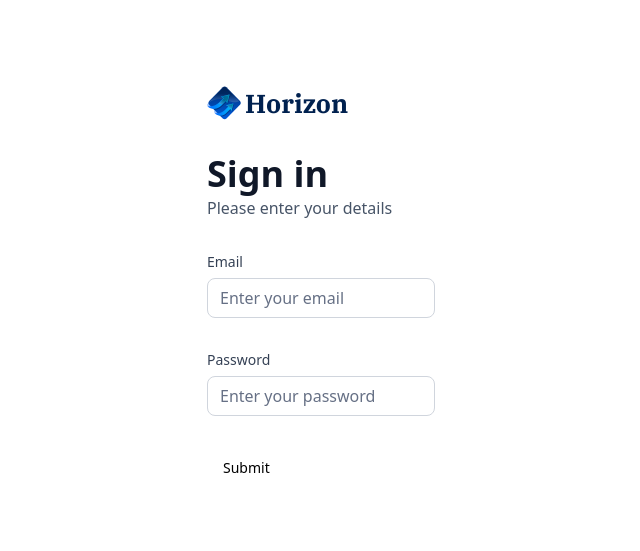
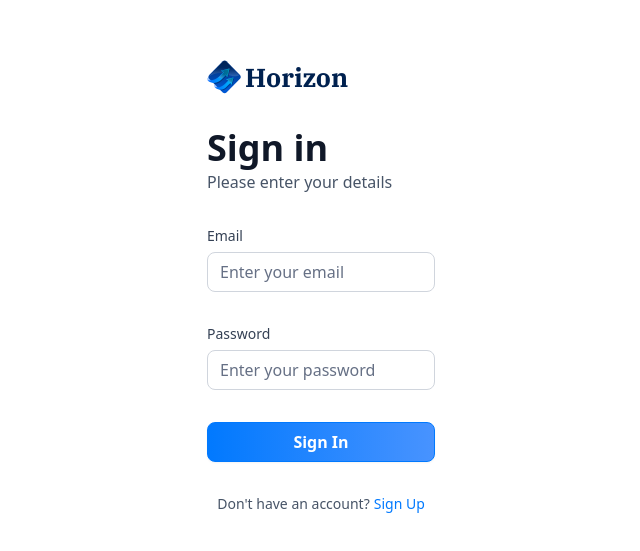
Before and after one commit to tiagosousa10/banking-app-platform, a Next.js app: page /sign-in in a window 1280 px wide. Shown: the part 113-664 px from the top of the page, without its empty margins (319-959 px from the left). Built offline with nearby package versions, Linux system fonts and the light colour scheme.

Commit message:
implement isLoading and footer

```diff
--- a/components/AuthForm.tsx
+++ b/components/AuthForm.tsx
@@ -13,9 +13,11 @@
 } from "@/components/ui/form"
 import CustomInput from './CustomInput'
 import { authFormSchema } from '@/lib/utils'
+import { Loader2 } from 'lucide-react'
 
 const AuthForm = ({type} : {type:string}) => {
    const [user, setUser] = useState(null)
+   const [isLoading,setIsLoading] = useState(false)
 
    // 1. Define your form.
   const form = useForm<z.infer<typeof authFormSchema>>({
@@ -30,7 +32,9 @@
  function onSubmit(values: z.infer<typeof authFormSchema>) {
    // Do something with the form values.
    // ✅ This will be type-safe and validated.
+   setIsLoading(true)
    console.log(values)
+   setIsLoading(false)
  }
 
 
@@ -80,9 +84,27 @@
                placeholder='Enter your password'
             />
 
-            <Button type="submit">Submit</Button>
+            <div className='flex flex-col gap-4 '>
+               <Button type="submit" className='form-btn' disabled={isLoading}>
+                  {isLoading ? (
+                     <>
+                        <Loader2 size={20} className='animate-spin'/> &nbsp;
+                        Loading...
+                     </>
+                  ) : type === 'sign-in' ? 'Sign In' : 'Sign Up'}
+               </Button>
+            </div>
             </form>
          </Form>
+
+         <footer className='flex justify-center gap-1'>
+               <p className='text-14 font-normal text-gray-600'>
+                  {type=== 'sign-in' ? "Don't have an account?" : "Already have an account?"}
+               </p>
+               <Link href={type === 'sign-in' ? '/sign-up' : '/sign-in'} className='form-link'>
+                  {type === 'sign-in' ? "Sign Up" : "Sign In"}
+               </Link>
+         </footer>
          </>
       )}
     </section>
--- a/components/CustomInput.tsx
+++ b/components/CustomInput.tsx
@@ -1,3 +1,4 @@
+
 import React from 'react'
 import { FormControl, FormField, FormLabel, FormMessage } from './ui/form'
 import { Input } from './ui/input'
```
Also changed, not shown: lib/utils.ts (line endings or trailing spaces).
